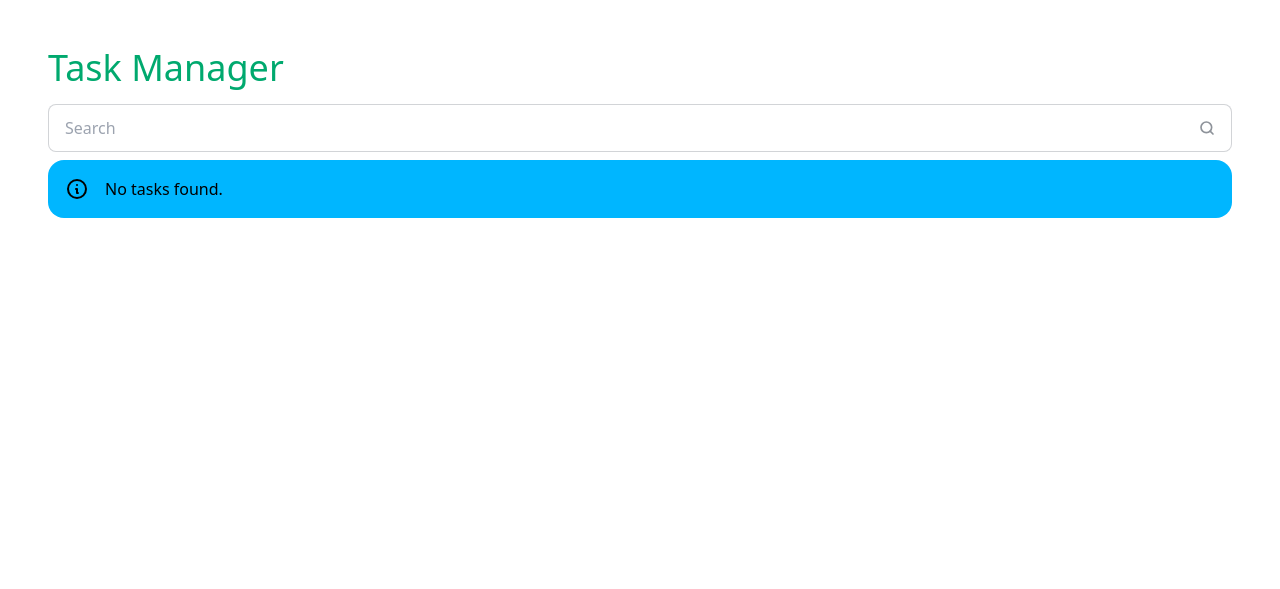
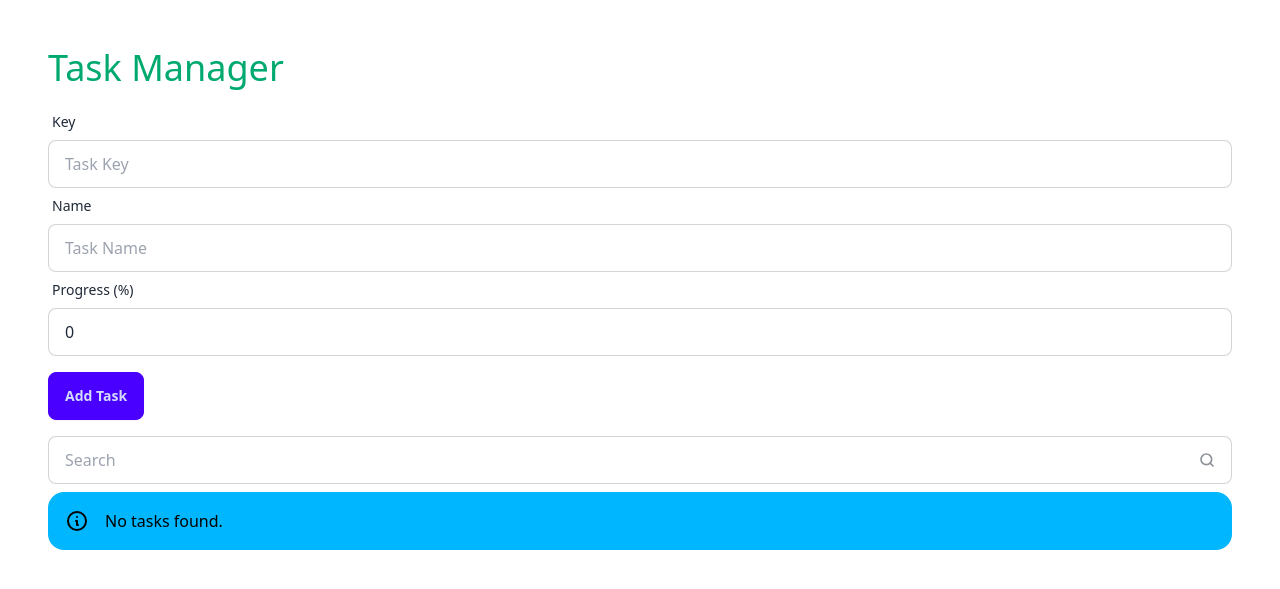
Before and after one commit to eldarsadykov/DailyReports, a Django app: page / in a window 1280 px wide. Shown: the top 589 px of the page. Run offline with Django 5.2, Linux system fonts and the light colour scheme; the visitor is signed in with stand-in values (Sample User, id 1); data that the repository does not hold is empty; some libraries are stand-ins or nearby versions.

Commit message:
feat: add task modal field

```diff
--- /dev/null
+++ b/tasks/forms.py
@@ -0,0 +1,33 @@
+from django import forms
+
+from tasks.models import Task
+
+
+class TaskForm(forms.ModelForm):
+    classString = 'input input-bordered w-full'
+
+    key = forms.CharField(
+        widget=forms.TextInput(attrs={
+            'class': classString,
+            'placeholder': 'Task Key'})
+    )
+
+    name = forms.CharField(
+        widget=forms.TextInput(attrs={
+            'class': classString,
+            'placeholder': 'Task Name'})
+    )
+
+    progress = forms.IntegerField(
+        widget=forms.NumberInput(attrs={
+            'class': classString,
+            'placeholder': 'Task Progress',
+            'value': 0,
+            'min': 0,
+            'max': 100,
+        })
+    )
+
+    class Meta:
+        model = Task
+        fields = ['key', 'name', 'progress']
--- /dev/null
+++ b/tasks/templates/partials/add-task-modal-field.html
@@ -0,0 +1,15 @@
+<div class="form-control w-full">
+    <label class="label">
+                    <span class="label-text">
+                        {{ label }}
+                    </span>
+    </label>
+
+    {{ field }}
+
+    {% if field.errors %}
+        <label class="label text-error">
+            {{ field.errors }}
+        </label>
+    {% endif %}
+</div>
--- a/tasks/templates/tasks.html
+++ b/tasks/templates/tasks.html
@@ -4,6 +4,17 @@
 
     <div>
         <h1 class="text-4xl text-success mb-4">Task Manager</h1>
+
+        <form method="post" class="mb-4">
+            {% csrf_token %}
+            {% include "partials/add-task-modal-field.html" with label="Key" field=form.key %}
+            {% include "partials/add-task-modal-field.html" with label="Name" field=form.name %}
+            {% include "partials/add-task-modal-field.html" with label="Progress (%)" field=form.progress %}
+            <div class="mt-4">
+                <button class="btn btn-primary">Add Task</button>
+            </div>
+        </form>
+
         <label class="input input-bordered flex items-center gap-2 mb-2">
             <input
                     type="text"
--- a/tasks/views.py
+++ b/tasks/views.py
@@ -1,12 +1,16 @@
 from django.contrib.auth.decorators import login_required
 from django.shortcuts import render
 from django.db.models import Q
+
+from tasks.forms import TaskForm
 
 
 @login_required
 def index(request):
     tasks = request.user.tasks.all().order_by('-created_at')
-    context = {'tasks': tasks}
+    form = TaskForm()
+    print(form)
+    context = {'tasks': tasks, 'form': form}
     return render(request, 'tasks.html', context)
 
 
```
